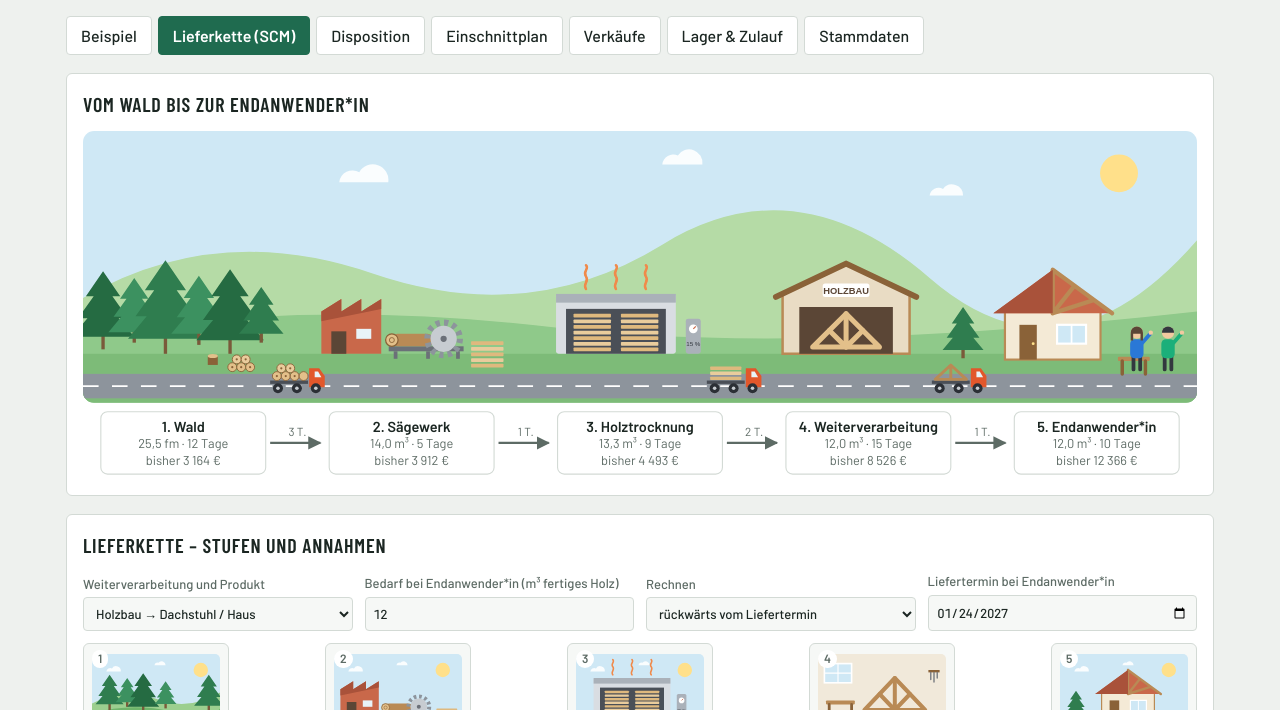
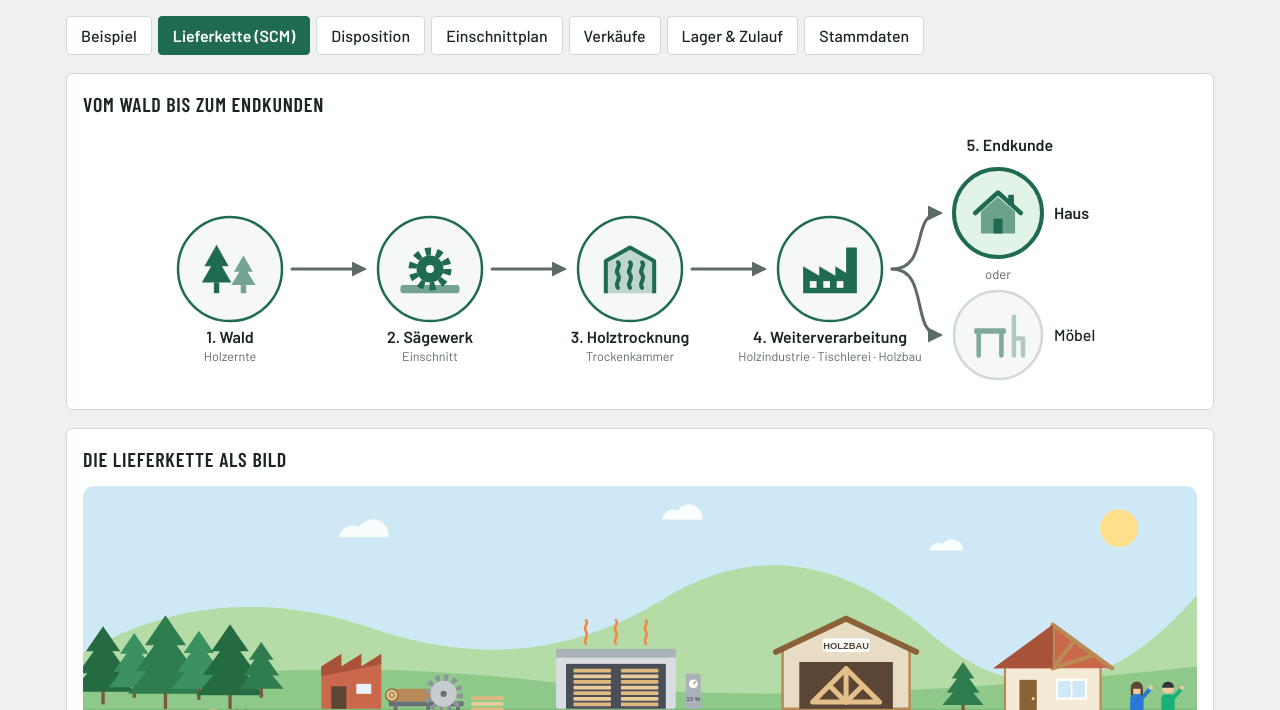
Before and after one commit to svoetter/vmi, a plain HTML site: page public/index.html in a window 1280 px wide. Both pictures are taken after a click on the tab "Lieferkette (SCM)". Shown: the part 90-800 px from the top of the page. Drawn offline with nearby package versions, Linux system fonts and the light colour scheme.

Commit message:
SCM: einfache Grafik Wald bis Endkunde (Haus oder Möbel)
Co-Authored-By: Claude Fable 5.2 <noreply@anthropic.com>
Claude-Session: https://claude.ai/code/session_015skTN95CWjr4XTNkfEzxA9

```diff
--- a/public/index.html
+++ b/public/index.html
@@ -240,7 +240,11 @@ td.r{white-space:nowrap}
   <!-- Lieferkette -->
   <section id="tab-kette" class="tab" hidden>
     <div class="panel">
-      <h2>Vom Wald bis zur Endanwender*in</h2>
+      <h2>Vom Wald bis zum Endkunden</h2>
+      <div id="simple"></div>
+    </div>
+    <div class="panel">
+      <h2>Die Lieferkette als Bild</h2>
       <div class="pano"><div id="pano"></div></div>
       <p class="hint pano-hint">Die Grafik lässt sich seitlich wischen.</p>
     </div>
@@ -248,7 +252,7 @@ td.r{white-space:nowrap}
       <h2>Lieferkette – Stufen und Annahmen</h2>
       <div class="fields">
         <label class="f">Weiterverarbeitung und Produkt<select id="scmVar"></select></label>
-        <label class="f">Bedarf bei Endanwender*in (m³ fertiges Holz)<input type="number" id="scmMenge" min="0.01" step="0.01"></label>
+        <label class="f">Bedarf beim Endkunden (m³ fertiges Holz)<input type="number" id="scmMenge" min="0.01" step="0.01"></label>
         <label class="f">Rechnen<select id="kMode"><option value="rueck">rückwärts vom Liefertermin</option><option value="vor">vorwärts ab Start im Wald</option></select></label>
         <label class="f"><span id="kDateLabel">Liefertermin</span><input type="date" id="kDate"></label>
       </div>
@@ -521,7 +525,7 @@ function scmDefault(v){
     { name: 'Sägewerk', sub: 'Einschnitt zu Schnittholz', tage: 5, ausbeute: 55, trans: 1, icon: 'saege', kost: 35, ktrans: 6 },
     { name: 'Holztrocknung', sub: 'Trockenkammer', tage: 9, ausbeute: 95, trans: 2, icon: 'trock', kost: 30, ktrans: 12 },
     { name: 'Weiterverarbeitung', sub: x[1], tage: x[2], ausbeute: x[3], trans: x[4], icon: 'prod', kost: x[7], ktrans: x[8] },
-    { name: 'Endanwender*in', sub: x[5], tage: x[6], ausbeute: 100, trans: 0, icon: 'haus', kost: x[9], ktrans: 0 }
+    { name: 'Endkunde', sub: x[5], tage: x[6], ausbeute: 100, trans: 0, icon: 'haus', kost: x[9], ktrans: 0 }
   ] };
 }
 const now = today0();
@@ -536,7 +540,7 @@ function load(){
 }
 function save(){ try { localStorage.setItem(KEY, JSON.stringify(state)); } catch(e){} }
 state = load();
-if (state.scm && state.scm.st[4] && state.scm.st[4].name === 'Kunde') state.scm.st[4].name = 'Endanwender*in';
+if (state.scm && state.scm.st[4] && /^(Kunde|Endanwender\*in)$/.test(state.scm.st[4].name)) state.scm.st[4].name = 'Endkunde';
 if (!state.scm || state.scm.st[0].kost === undefined) state.scm = scmDefault(state.scm && SCM_VAR[state.scm.variante] ? state.scm.variante : 'holzbau');
 
 const $ = id => document.getElementById(id);
@@ -770,6 +774,7 @@ $('exArt').onchange = () => { selId = +$('exArt').value; render(); };
 
 /* ----- Lieferkette ----- */
 const ICON = {
+  moebel: '<rect x="3" y="18" width="28" height="5" rx="1.5" fill="currentColor"/><path d="M7 23v19M27 23v19" stroke="currentColor" stroke-width="4" stroke-linecap="round"/><path d="M38 8v34M38 27h8v15" fill="none" stroke="currentColor" stroke-width="4" stroke-linecap="round" stroke-linejoin="round" opacity=".6"/>',
   wald: '<path d="M14 6l9 16h-5l7 12H3l7-12H5z" fill="currentColor"/><rect x="12" y="34" width="4" height="8" fill="currentColor"/><path d="M34 14l7 12h-4l6 10H25l6-10h-4z" fill="currentColor" opacity=".6"/><rect x="32" y="36" width="4" height="6" fill="currentColor" opacity=".6"/>',
   ernte: '<rect x="4" y="22" width="20" height="12" rx="2" fill="currentColor"/><rect x="8" y="14" width="10" height="9" rx="1.5" fill="currentColor" opacity=".6"/><circle cx="9" cy="37" r="5" fill="currentColor"/><circle cx="21" cy="37" r="5" fill="currentColor"/><path d="M20 22l10-12 8 6" fill="none" stroke="currentColor" stroke-width="3" stroke-linejoin="round"/><rect x="35" y="14" width="5" height="8" rx="1" fill="currentColor"/><path d="M44 8L33 42" stroke="currentColor" stroke-width="4" stroke-linecap="round" opacity=".6"/>',
   lkw: '<rect x="2" y="26" width="30" height="4" fill="currentColor"/><rect x="33" y="18" width="12" height="14" rx="2" fill="currentColor"/><rect x="37" y="21" width="6" height="5" fill="var(--field)"/><circle cx="10" cy="36" r="4.5" fill="currentColor"/><circle cx="24" cy="36" r="4.5" fill="currentColor"/><circle cx="39" cy="36" r="4.5" fill="currentColor"/><g fill="currentColor" opacity=".6"><circle cx="8" cy="21" r="4"/><circle cx="17" cy="21" r="4"/><circle cx="26" cy="21" r="4"/><circle cx="12.5" cy="13.5" r="4"/><circle cx="21.5" cy="13.5" r="4"/></g>',
@@ -820,6 +825,45 @@ const TRUCK = (x, y, load) => `<rect x="${x}" y="${y-12}" width="34" height="3"
 const PERSON = (x, y, shirt, hair, long) => `<path d="M${x-3} ${y}v-12M${x+3} ${y}v-12" stroke="#33383f" stroke-width="3.4" stroke-linecap="round"/>
   <rect x="${x-6}" y="${y-27}" width="12" height="17" rx="4" fill="${shirt}"/><path d="M${x+5} ${y-24}l7-8" stroke="${shirt}" stroke-width="3.4" stroke-linecap="round"/><circle cx="${x+12.5}" cy="${y-33}" r="2" fill="#f2c9a0"/>
   <circle cx="${x}" cy="${y-33}" r="5.5" fill="#f2c9a0"/><path d="M${x-5.5} ${y-33}a5.5 5.5 0 0 1 11 0${long ? `v7h-2.2v-6h-6.6v6h-2.2z` : 'z'}" fill="${hair}"/>`;
+
+/* Einfache Grafik: Wald → Sägewerk → Holztrocknung → Weiterverarbeitung → Endkunde (Haus oder Möbel) */
+function simpleFlow(variante){
+  const main = [['Wald', 'Holzernte', 'wald'], ['Sägewerk', 'Einschnitt', 'saege'], ['Holztrocknung', 'Trockenkammer', 'trock'], ['Weiterverarbeitung', 'Holzindustrie · Tischlerei · Holzbau', 'prod']];
+  const ends = [['Haus', 'haus', variante === 'holzbau'], ['Möbel', 'moebel', variante === 'tischlerei']];
+  const node = (cx, cy, r, icon, on, dim) => `<circle cx="${cx}" cy="${cy}" r="${r}" fill="${on ? 'var(--good-bg)' : 'var(--field)'}" stroke="var(--${dim ? 'line' : 'accent'})" stroke-width="${on ? 4 : 2.5}"/>
+    <g transform="translate(${cx - r*0.62} ${cy - r*0.62}) scale(${r*1.24/48})" style="color:var(--accent)" ${dim ? 'opacity=".55"' : ''}>${ICON[icon]}</g>`;
+  const arrow = d => `<path d="${d}" fill="none" stroke="var(--muted)" stroke-width="3" stroke-linecap="round" marker-end="url(#sah)"/>`;
+  const defs = '<defs><marker id="sah" viewBox="0 0 10 10" refX="8" refY="5" markerWidth="5" markerHeight="5" orient="auto"><path d="M0 0L10 5L0 10z" fill="var(--muted)"/></marker></defs>';
+  const anyOn = ends.some(e => e[2]);
+  let g = defs, W, H;
+  if (!M){
+    W = 1000; H = 262; const xs = [90, 290, 490, 690], y = 138, r = 52;
+    main.forEach((m, i) => {
+      g += node(xs[i], y, r, m[2]) + `<text x="${xs[i]}" y="${y+r+22}" text-anchor="middle" font-size="16" font-weight="700" fill="var(--ink)">${i+1}. ${m[0]}</text><text x="${xs[i]}" y="${y+r+40}" text-anchor="middle">${m[1]}</text>`;
+      if (i < 3) g += arrow(`M${xs[i]+r+10} ${y}H${xs[i+1]-r-14}`);
+    });
+    g += `<text x="870" y="20" text-anchor="middle" font-size="16" font-weight="700" fill="var(--ink)">5. Endkunde</text>`;
+    ends.forEach((e, k) => {
+      const cy = k ? 204 : 82;
+      g += arrow(`M${690+r+10} ${y}C790 ${y} 770 ${cy} ${858-44-14} ${cy}`) + node(858, cy, 44, e[1], e[2], anyOn && !e[2]) +
+        `<text x="914" y="${cy+6}" font-size="16" font-weight="${e[2] ? 700 : 500}" fill="var(--ink)">${e[0]}</text>`;
+    });
+    g += `<text x="858" y="148" text-anchor="middle" font-size="13">oder</text>`;
+  } else {
+    W = 360; H = 616; const ys = [48, 160, 272, 384], x = 62, r = 40;
+    main.forEach((m, i) => {
+      g += node(x, ys[i], r, m[2]) + `<text x="${x+r+16}" y="${ys[i]-2}" font-size="17" font-weight="700" fill="var(--ink)">${i+1}. ${m[0]}</text><text x="${x+r+16}" y="${ys[i]+17}" font-size="12.5">${m[1]}</text>`;
+      if (i < 3) g += arrow(`M${x} ${ys[i]+r+8}V${ys[i+1]-r-12}`);
+    });
+    ends.forEach((e, k) => {
+      const cx = k ? 286 : 74;
+      g += arrow(`M${x} ${384+r+8}C${x} 470 ${cx} 450 ${cx} ${540-40-14}`) + node(cx, 540, 40, e[1], e[2], anyOn && !e[2]) +
+        `<text x="${cx}" y="604" text-anchor="middle" font-size="16" font-weight="${e[2] ? 700 : 500}" fill="var(--ink)">${e[0]}</text>`;
+    });
+    g += `<text x="180" y="536" text-anchor="middle" font-size="15" font-weight="700" fill="var(--ink)">5. Endkunde</text><text x="180" y="554" text-anchor="middle" font-size="12.5">Haus oder Möbel</text>`;
+  }
+  return `<svg viewBox="0 0 ${W} ${H}" style="display:block;width:100%;height:auto;max-width:${M ? 380 : 1000}px;margin:0 auto" role="img" aria-label="Wald, Sägewerk, Holztrocknung, Weiterverarbeitung, Endkunde mit Haus oder Möbel" font-size="12.5" fill="var(--muted)" font-family="inherit">${g}</svg>`;
+}
 function panorama(K, out, cumA, eur, nq, unit){
   const G = 200, R = 236, sc = (part, x, k) => `<g transform="translate(${x} ${G - 78*k}) scale(${k})">${part}</g>`;
   const xs = [90, 295, 500, 705, 910];
@@ -831,7 +875,7 @@ function panorama(K, out, cumA, eur, nq, unit){
       <text x="${xs[i]}" y="300" text-anchor="middle" fill="var(--muted)">bisher ${eur(cumA[i])}</text>`;
     if (i < K.length - 1) lab += `<path d="M${xs[i]+78} 280H${xs[i+1]-82}" stroke="var(--muted)" stroke-width="2" marker-end="url(#pah)"/><text x="${(xs[i]+xs[i+1])/2}" y="274" text-anchor="middle" font-size="10.5" fill="var(--muted)">${k.trans} T.</text>`;
   });
-  return `<svg viewBox="0 0 1000 312" style="display:block;width:100%;height:auto" role="img" aria-label="Grafik der Lieferkette: Wald, Sägewerk, Holztrocknung, Weiterverarbeitung, Endanwender*in" font-size="11.5" font-family="inherit">
+  return `<svg viewBox="0 0 1000 312" style="display:block;width:100%;height:auto" role="img" aria-label="Grafik der Lieferkette: Wald, Sägewerk, Holztrocknung, Weiterverarbeitung, Endkunde" font-size="11.5" font-family="inherit">
     <defs><marker id="pah" viewBox="0 0 10 10" refX="9" refY="5" markerWidth="6" markerHeight="6" orient="auto"><path d="M0 0L10 5L0 10z" fill="var(--muted)"/></marker>
     <clipPath id="pcl"><rect width="1000" height="244" rx="10"/></clipPath></defs>
     <g clip-path="url(#pcl)">
@@ -870,12 +914,13 @@ function renderKette(){
   });
   const ctot = cum, cTrans = ct.reduce((a,b) => a + b, 0);
   const unit = i => i === 0 ? 'fm' : 'm³';
+  $('simple').innerHTML = simpleFlow(S.variante);
   $('pano').innerHTML = panorama(K, out, cumA, eur, nq, unit);
   const base = parseDate(S.date), start = S.mode === 'vor' ? base : addDays(base, -total), ende = addDays(start, total);
 
   $('scmVar').innerHTML = Object.keys(SCM_VAR).map(k => `<option value="${k}">${SCM_VAR[k][0]}</option>`).join('');
   $('scmVar').value = S.variante; $('scmMenge').value = S.menge; $('kMode').value = S.mode; $('kDate').value = S.date;
-  $('kDateLabel').textContent = S.mode === 'vor' ? 'Start im Wald' : 'Liefertermin bei Endanwender*in';
+  $('kDateLabel').textContent = S.mode === 'vor' ? 'Start im Wald' : 'Liefertermin beim Endkunden';
 
   $('chain').innerHTML = K.map((k, i) => `<div class="station"><span class="no">${i+1}</span>
     <svg class="pic" viewBox="0 0 160 100" role="img" aria-label="Bild: ${esc(k.name)}">${SCENE[k.icon] || ''}</svg><b>${esc(k.name)}</b><em>${esc(k.sub)}</em>
@@ -890,12 +935,12 @@ function renderKette(){
   });
 
   $('kKpis').innerHTML = [
-    ['Durchlaufzeit Wald → Endanwender*in', total + ' Tage', 'rund ' + n1(total / 7) + ' Wochen, davon ' + trans + ' Tage Transport'],
+    ['Durchlaufzeit Wald → Endkunde', total + ' Tage', 'rund ' + n1(total / 7) + ' Wochen, davon ' + trans + ' Tage Transport'],
     ['Rundholz aus dem Wald', n0(out[0]) + ' fm', 'für ' + nq(S.menge) + ' m³ am Ende'],
     ['Ausbeute über die ganze Kette', n0(gesamt * 100) + ' %', 'aus 1 fm werden ' + gesamt.toLocaleString('de-AT', { maximumFractionDigits: 2 }) + ' m³'],
     ['Kosten gesamt', eur(ctot), eur(ctot / S.menge) + ' je m³ am Ende'],
     ['Anteil Rundholz an den Kosten', n0(cs[0] / ctot * 100) + ' %', eur(cs[0]) + ' Rundholz, ' + eur(cTrans) + ' Transport'],
-    [S.mode === 'vor' ? 'Fertig bei Endanwender*in am' : 'Start im Wald spätestens', dt(S.mode === 'vor' ? ende : start), S.mode === 'vor' ? 'Start ' + dt(start) : 'Liefertermin ' + dt(ende)]
+    [S.mode === 'vor' ? 'Fertig beim Endkunden am' : 'Start im Wald spätestens', dt(S.mode === 'vor' ? ende : start), S.mode === 'vor' ? 'Start ' + dt(start) : 'Liefertermin ' + dt(ende)]
   ].map(k => `<div class="kpi"><span>${k[0]}</span><b>${k[1]}</b><small>${k[2]}</small></div>`).join('');
 
   /* Mengen-Grafik */
@@ -949,7 +994,7 @@ function renderKette(){
       <text x="${M ? GW - 2 : x1+6}" y="${y+13}" ${M ? 'text-anchor="end"' : ''} fill="var(--ink)">${k.tage} T. · bis ${dts(bis)}</text>`;
     t += k.tage;
   });
-  $('kChart').innerHTML = `<svg viewBox="0 0 ${GW} ${GH}" style="display:block;width:100%;height:auto" role="img" aria-label="Zeitstrahl der Lieferkette vom Wald bis zur Endanwender*in" font-size="12" fill="var(--muted)" font-family="inherit">${g}</svg>`;
+  $('kChart').innerHTML = `<svg viewBox="0 0 ${GW} ${GH}" style="display:block;width:100%;height:auto" role="img" aria-label="Zeitstrahl der Lieferkette vom Wald bis zum Endkunden" font-size="12" fill="var(--muted)" font-family="inherit">${g}</svg>`;
   t = 0;
   K.forEach((k, i) => {
     const von = addDays(start, t), bis = addDays(start, t + k.tage);
```
